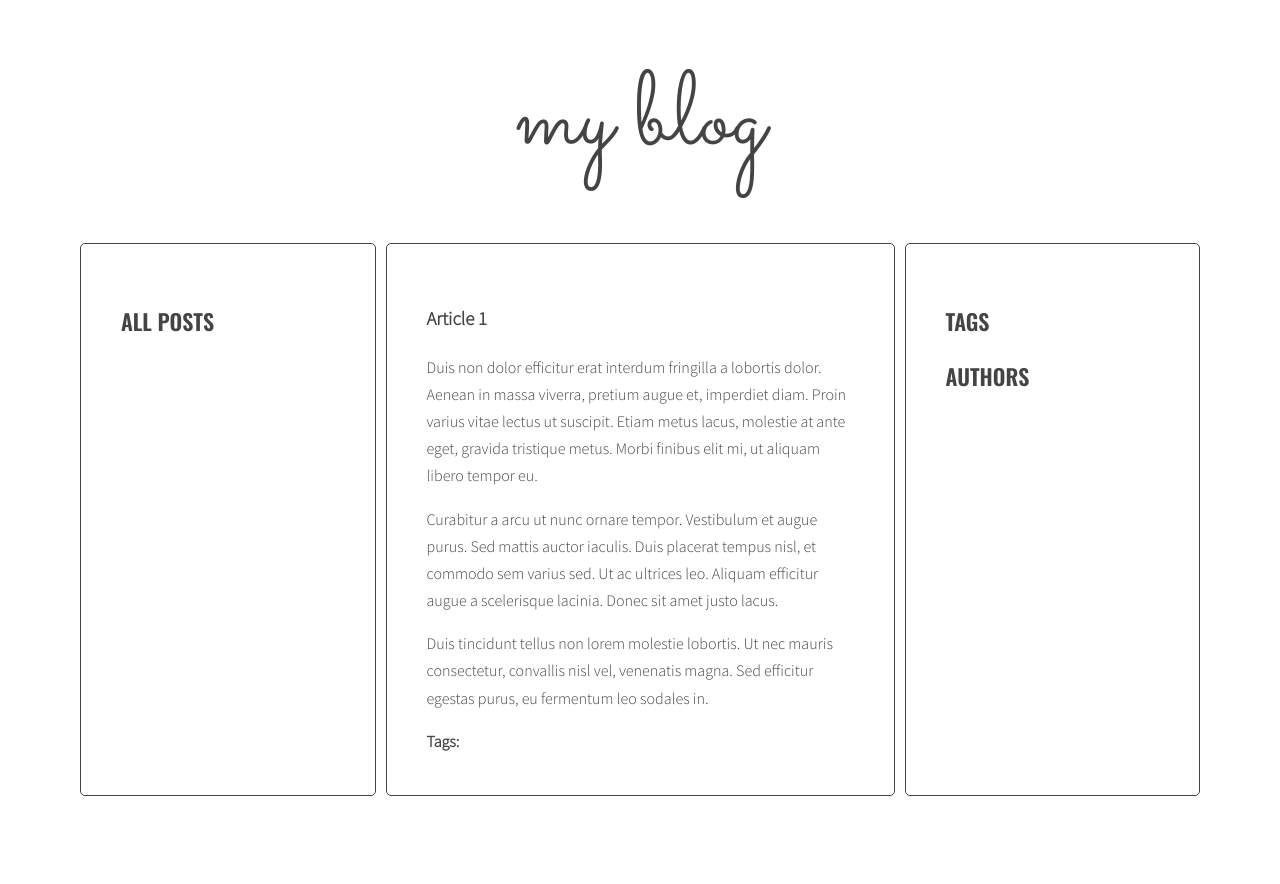
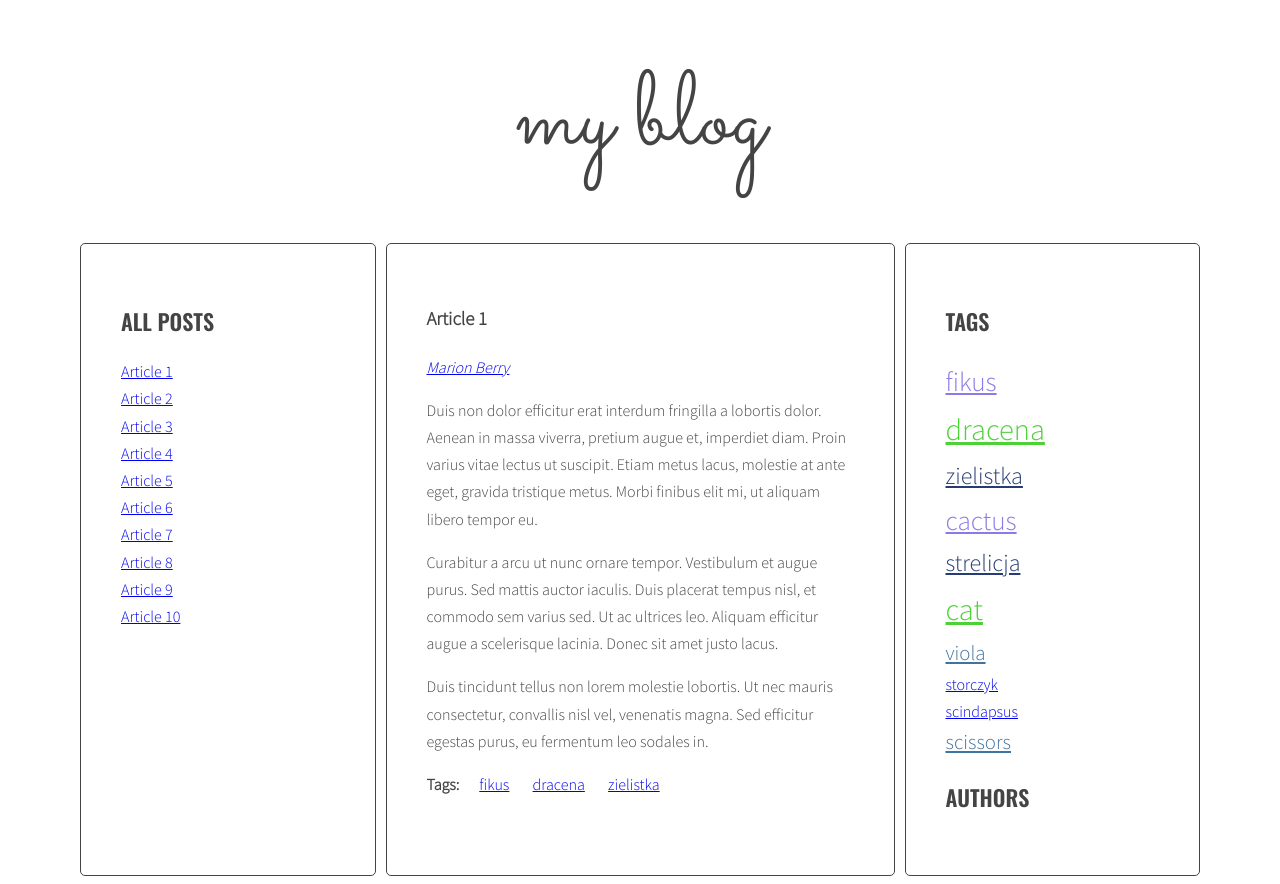
Before and after one commit to komendecka/javascript-blog, a website: page index.html in a window 1280 px wide. Before the commit the page ends 804 px from the top, so only its background shows below. Drawn offline with nearby package versions, Linux system fonts and the light colour scheme.

Commit message:
add tags cloud

```diff
--- a/js/script.js
+++ b/js/script.js
@@ -124,7 +124,7 @@ function generateTags(){
   let allTagsHTML = '';
   let link ='';
   for(let tag in allTags){
-    link =  '<li><a href=#tag-' + tag 'class=' + calculateTagClass(allTags[tag], tagsParams) + '>' + tag + '</a></li>';
+    link =  '<li><a href=#tag-' + tag +' class=' + calculateTagClass(allTags[tag], tagsParams) + '>' + tag + '</a></li>';
     allTagsHTML += link;
     console.log('tagLinkHTML:' , link);
   }
--- a/sass/style.scss
+++ b/sass/style.scss
@@ -142,3 +142,7 @@ body {
   font-size: 190%;
   color: #4cd137;
 }
+
+.tags{
+  display: inline;
+}
```
Also changed, not shown: css/style.css, 1 other file.
